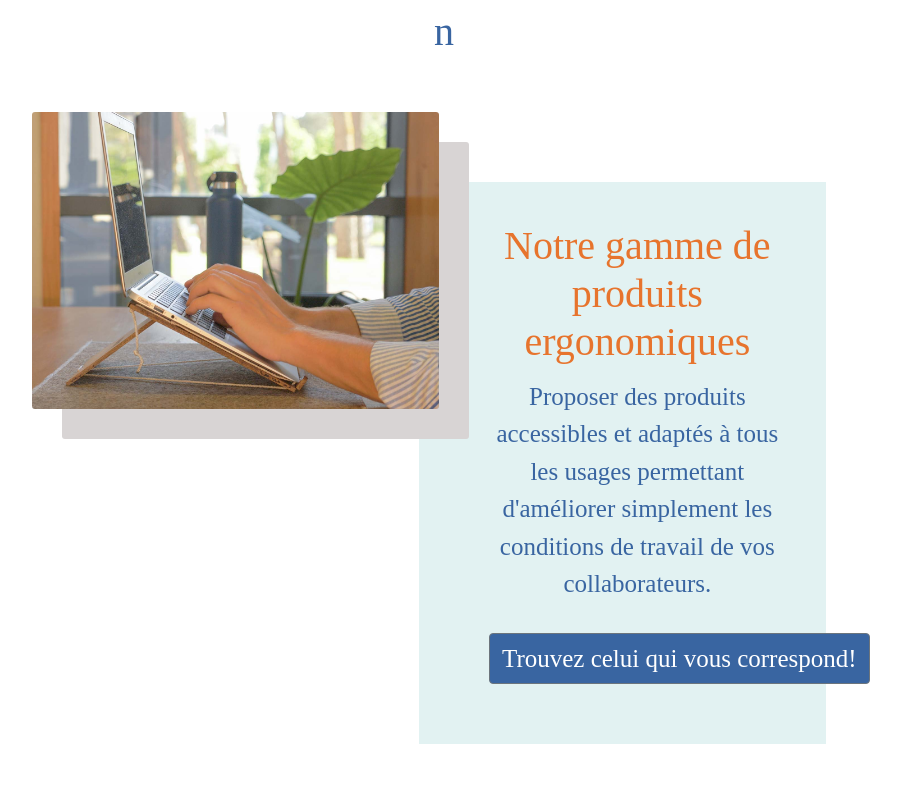
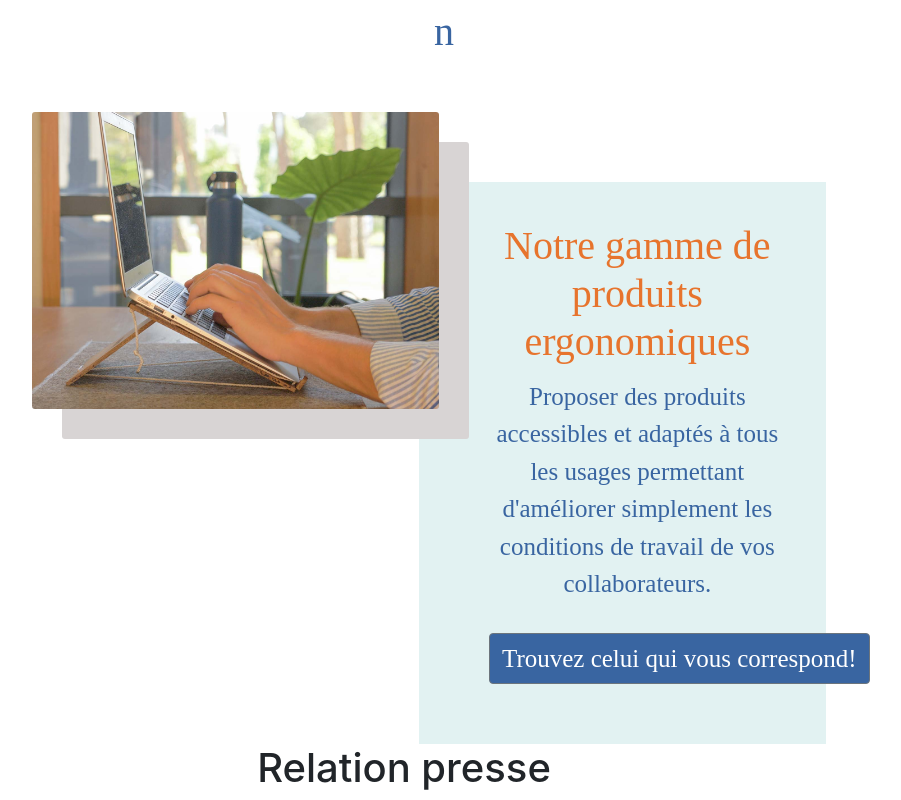
Before and after one commit to WildCodeSchool/btz_0320_p3_lookup_front, a React (Create React App) app: page / in a window 1280 px wide. Shown: the part 4092-4892 px from the top of the page, without its empty margins (236-1137 px from the left). Before the commit the page ends 4836 px from the top, so only its background shows below. Built offline with nearby package versions, Linux system fonts and the light colour scheme.

Commit message:
add a component PressRelation and add in component Home

```diff
--- a/src/components/Home.jsx
+++ b/src/components/Home.jsx
@@ -1,12 +1,14 @@
 import React from 'react';
 import CarouselHome from './carouselhome/CarouselHome';
 import Catalogue from './catalogue/Catalogue';
+import PressRelation from './PressRelation';
 
 const Home = () => {
   return (
     <div>
       <CarouselHome />
       <Catalogue />
+      <PressRelation />
     </div>
   );
 };
--- /dev/null
+++ b/src/components/PressRelation.jsx
@@ -0,0 +1,9 @@
+import React from 'react';
+
+export default function PressRelation() {
+  return (
+    <div>
+      <h1>Relation presse</h1>
+    </div>
+  );
+}
```
